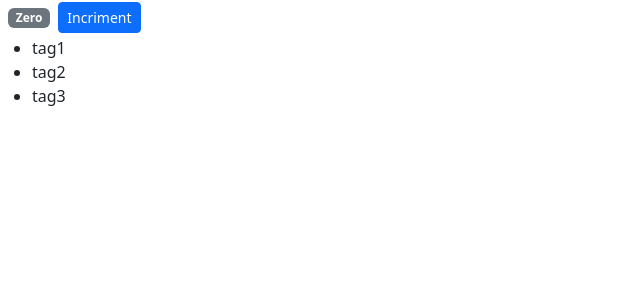
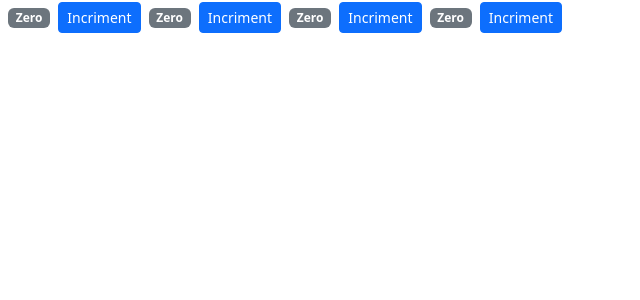
Before and after one commit to V5NEXT/react-counter-app, a React (Create React App) app: page / in a window 1280 px wide. Shown: the top 300 px of the page, without its empty margins (0-640 px from the left). Built offline with nearby package versions, Linux system fonts and the light colour scheme.

Commit message:
Multi Component for Counters

```diff
--- a/src/components/counter.jsx
+++ b/src/components/counter.jsx
@@ -18,7 +18,7 @@
             <span className={this.changeBadgeColor()}>{this.formatCount()}</span>
             <button onClick={ () => this.handleIncriment(this.state.product)} className='btn btn-primary btn-sm'>Incriment</button>
             {this.state.tags.length === 0 && "Please add tags!"}
-            {this.renderTags()}
+            {/* {this.renderTags()} */}
         </React.Fragment>);
 
     }
--- /dev/null
+++ b/src/components/counters.jsx
@@ -0,0 +1,25 @@
+import React, { Component } from 'react';
+import Counter from './counter';
+
+
+class Counters extends Component {
+    state = {
+        counters : [
+            {id : 1, value : 1},
+            {id : 2, value : 1},
+            {id : 3, value : 1},
+            {id : 4, value : 1}
+
+        ]
+     }
+    render() {
+        return (
+            <div>
+              {this.state.counters.map((counter)=> <Counter key={counter.id}/>)}
+
+            </div>
+        );
+    }
+}
+
+export default Counters;
--- a/src/index.js
+++ b/src/index.js
@@ -4,11 +4,12 @@
 import App from './App';
 import reportWebVitals from './reportWebVitals';
 import 'bootstrap/dist/css/bootstrap.css';
-import Counter from './components/counter';
+import Counters from './components/counters';
+
 
 const root = ReactDOM.createRoot(document.getElementById('root'));
 root.render(
-    <Counter />
+    <Counters />
 );
 
 // If you want to start measuring performance in your app, pass a function
```
